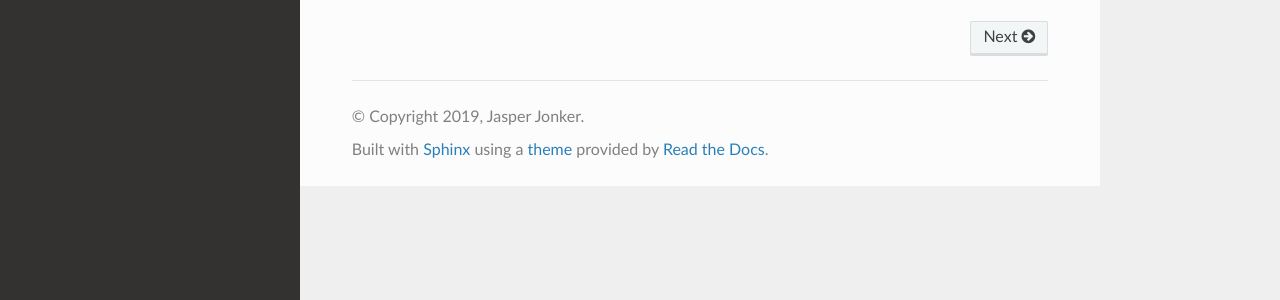
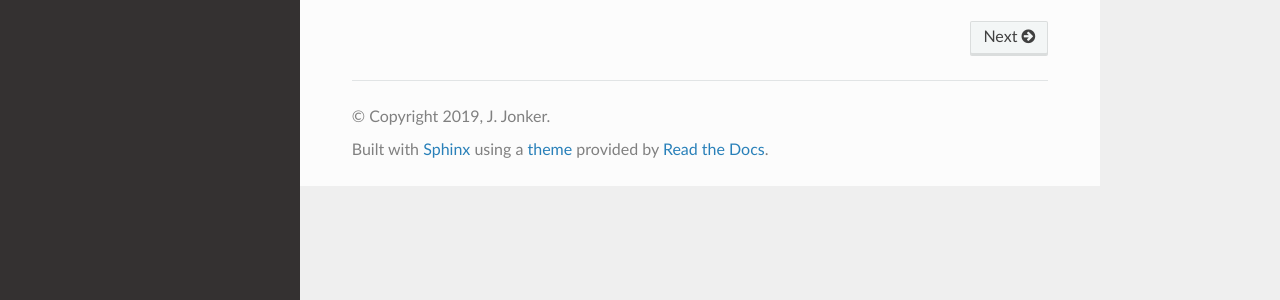
Before and after one commit to 404NotFoundv2/NEAR_PynPoint, a Sphinx documentation site: the page built from source/index.rst, in a window 1280 px wide. Shown: the part 343-643 px from the top of the page. Built offline with Sphinx 7.4.7 and the Read the Docs theme 2.0.0, drawn with Linux system fonts in a browser that asks for light colours; part of the change alters nothing that is shown.

```diff
--- a/source/conf.py
+++ b/source/conf.py
@@ -18,11 +18,11 @@
 # -- Project information -----------------------------------------------------
 
 project = 'NEAR'
-copyright = '2019, Jasper Jonker'
-author = 'Jasper Jonker'
+copyright = '2019, J. Jonker'
+author = 'PynPoint-team'
 
 # The full version, including alpha/beta/rc tags
-release = '0.0.1'
+release = '0.1'
 
 
 # -- General configuration ---------------------------------------------------
```
Also changed, not shown: 10 other files.
